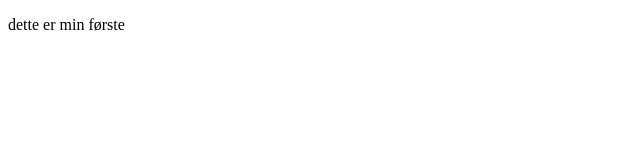
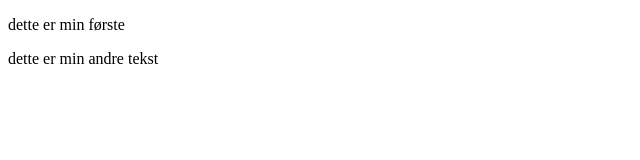
Before and after one commit to tormod-r/2DE, a plain HTML site: page indet.html in a window 1280 px wide. Shown: the whole page, without its empty margins (0-640 px from the left). Drawn offline with Linux system fonts and the light colour scheme.

Commit message:
17082020

```diff
--- a/indet.html
+++ b/indet.html
@@ -7,5 +7,8 @@
 </head>
 <body>
     <p>dette er min første <i class="fa fa-git-square" aria-hidden="true"></i></p>
+    <p>dette er min andre tekst</p>
+
+
 </body>
 </html>
```
